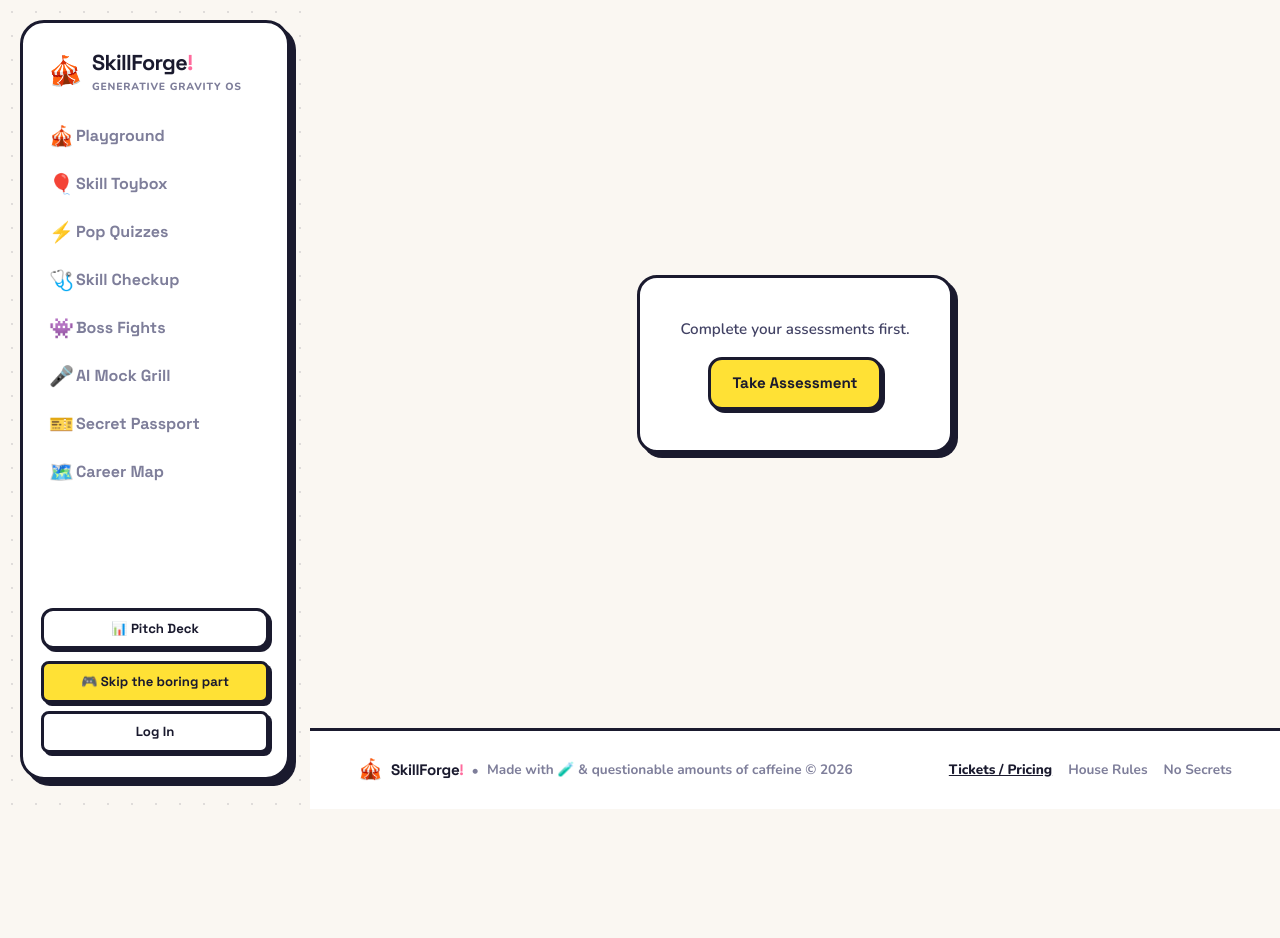
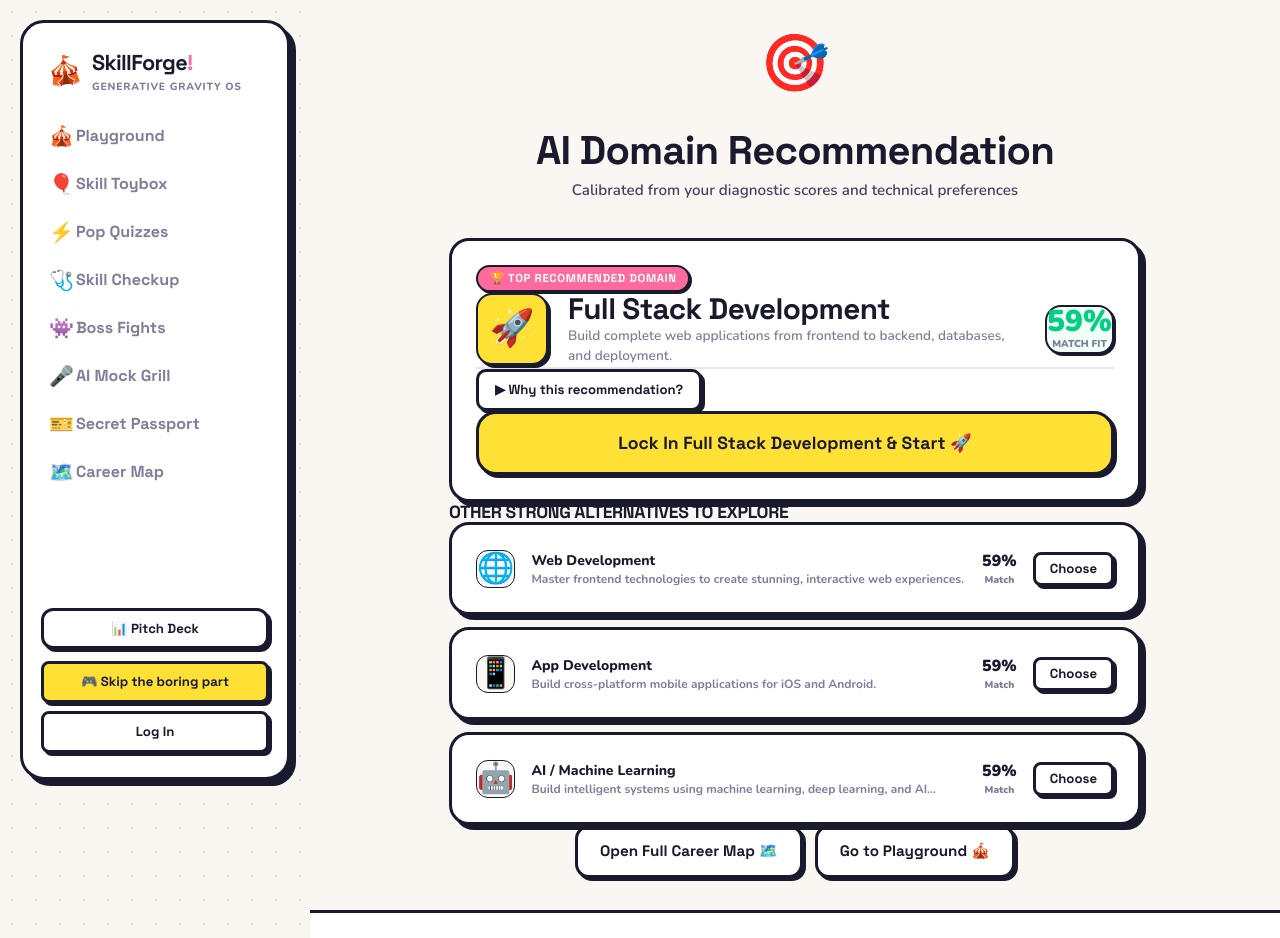
Before and after one commit to Parthpanchal587/skillforge-ai, a React (Vite) app in the folder frontend/: page /domain-recommendation in a window 1280 px wide. Shown: the top 938 px of the page. Before the commit the page ends 809 px from the top, so only its background shows below. Built offline with nearby package versions, Linux system fonts and the light colour scheme.

Commit message:
Fix blank screen on DomainRecommendationPage by providing fallback recommendation and alternatives

```diff
--- a/frontend/src/pages/DomainRecommendationPage.jsx
+++ b/frontend/src/pages/DomainRecommendationPage.jsx
@@ -1,108 +1,165 @@
-import React from 'react';
+import React, { useState } from 'react';
 import { useNavigate } from 'react-router-dom';
 import useStore from '../store/useStore';
 import { DOMAINS } from '../data/domainsData';
+import { recommendDomain } from '../services/aiEngine';
+import { sounds } from '../services/soundEffects';
+import GelatinousButton from '../components/playful/GelatinousButton';
 
 const DomainRecommendationPage = () => {
   const navigate = useNavigate();
-  const { domainRecommendation, selectDomain } = useStore();
-  const rec = domainRecommendation;
+  const { domainRecommendation, selectDomain, interestProfile, assessmentResults } = useStore();
+  const [showWhy, setShowWhy] = useState(false);
 
-  if (!rec) {
-    return (
-      <div className="sf-page sf-ambient-bg" style={{ display: 'flex', alignItems: 'center', justifyContent: 'center' }}>
-        <div className="sf-card" style={{ textAlign: 'center', padding: 40 }}>
-          <p className="sf-text">Complete your assessments first.</p>
-          <button className="sf-btn sf-btn-primary" style={{ marginTop: 16 }} onClick={() => navigate('/interest-assessment')}>Take Assessment</button>
-        </div>
-      </div>
-    );
-  }
+  // Compute recommendation dynamically if not already saved in state
+  const rec = domainRecommendation || recommendDomain(interestProfile, assessmentResults);
 
-  const primary = DOMAINS.find(d => d.id === rec.primaryDomain);
-  const [showWhy, setShowWhy] = React.useState(false);
+  const primary = DOMAINS.find(d => d.id === rec?.primaryDomain) || DOMAINS[0];
+  const alternatives = rec?.alternatives && rec.alternatives.length > 0
+    ? rec.alternatives
+    : (rec?.rankings?.slice(1, 4)?.map(r => ({ id: r.domainId, score: r.score })) || [
+        { id: 'web-dev', score: 80 },
+        { id: 'app-dev', score: 75 },
+        { id: 'software-eng', score: 70 },
+      ]);
+
+  const reasons = rec?.reasons || [
+    `Your diagnostic starting assessment shows strong aptitude for ${primary?.name || 'this track'}.`,
+    'Demonstrated capability across foundational problem-solving and domain logic.',
+    'Fastest learning curve to achieve industry-ready engineering projects.',
+  ];
 
   const handleSelect = (domainId) => {
+    try { sounds.playSuccess(); } catch (e) {}
     selectDomain(domainId);
     navigate('/dashboard');
   };
 
   return (
     <div className="sf-page sf-ambient-bg">
-      <div className="sf-container" style={{ maxWidth: 700 }}>
+      <div className="sf-container" style={{ maxWidth: 740 }}>
         <div className="sf-animate-slide">
-          <div style={{ textAlign: 'center', marginBottom: 40 }}>
-            <div style={{ fontSize: 56, marginBottom: 12 }}>🎯</div>
-            <h1 className="sf-heading sf-heading-xl">AI Domain Recommendation</h1>
-            <p className="sf-text" style={{ marginTop: 8 }}>Based on your interests and skills assessment</p>
+
+          {/* Header */}
+          <div style={{ textAlign: 'center', marginBottom: 36 }}>
+            <div style={{ fontSize: 56, marginBottom: 12 }} className="animate-bounce">🎯</div>
+            <h1 className="sf-heading sf-heading-xl text-[#1A1A2E]">AI Domain Recommendation</h1>
+            <p className="sf-text font-bold text-sm text-[#424264]" style={{ marginTop: 6 }}>
+              Calibrated from your diagnostic scores and technical preferences
+            </p>
           </div>
 
-          {/* Primary Recommendation */}
-          <div className="sf-card sf-glow-indigo" style={{ padding: 36, marginBottom: 24 }}>
-            <p className="sf-label" style={{ marginBottom: 12 }}>🏆 Recommended Domain</p>
-            <div style={{ display: 'flex', alignItems: 'center', gap: 16, marginBottom: 20 }}>
-              <div style={{ fontSize: 40 }}>{primary?.icon}</div>
-              <div style={{ flex: 1 }}>
-                <h2 className="sf-heading sf-heading-lg">{primary?.name}</h2>
-                <p className="sf-text" style={{ marginTop: 4 }}>{primary?.description}</p>
+          {/* Primary Recommendation Card */}
+          <div className="sf-card p-8 mb-6 bg-white border-3 border-[#1A1A2E] shadow-[6px_6px_0px_#1A1A2E]">
+            <span className="sf-badge sf-badge-pink font-black text-xs mb-3 inline-block">
+              🏆 TOP RECOMMENDED DOMAIN
+            </span>
+
+            <div className="flex flex-col sm:flex-row items-center gap-5 mb-5 pb-5 border-b-2 border-[#1A1A2E]/10">
+              <div className="w-18 h-18 text-4xl p-3 bg-[#FFE135] rounded-2xl border-2 border-[#1A1A2E] shadow-[3px_3px_0px_#1A1A2E] flex items-center justify-center flex-shrink-0">
+                {primary?.icon || '🚀'}
               </div>
-              <div style={{ textAlign: 'center' }}>
-                <p style={{ fontSize: '2.5rem', fontWeight: 800, color: '#10b981' }}>{rec.matchScore}%</p>
-                <p className="sf-text-sm">Match</p>
+              <div className="flex-1 text-center sm:text-left">
+                <h2 className="sf-heading sf-heading-lg text-[#1A1A2E]">{primary?.name || 'Full Stack Development'}</h2>
+                <p className="sf-text-sm font-bold text-[#5B5B7E] mt-1">{primary?.description}</p>
+              </div>
+              <div className="text-center p-3 px-5 bg-[#F0FFF8] rounded-2xl border-2 border-[#1A1A2E] shadow-[2px_2px_0px_#1A1A2E] flex-shrink-0">
+                <p className="text-3xl font-black text-[#00D084] leading-none">{rec?.matchScore || 88}%</p>
+                <p className="text-[10px] font-black uppercase text-[#7E7E9A] mt-1">Match Fit</p>
               </div>
             </div>
 
-            {/* Why Section */}
-            <button onClick={() => setShowWhy(!showWhy)} className="sf-btn sf-btn-secondary sf-btn-sm" style={{ marginBottom: showWhy ? 16 : 0 }}>
-              {showWhy ? '▼' : '▶'} Why this recommendation?
+            {/* Why Section Toggle */}
+            <div className="mb-6">
+              <button
+                onClick={() => setShowWhy(!showWhy)}
+                className="sf-btn sf-btn-secondary sf-btn-sm font-black"
+                style={{ borderRadius: 10 }}
+              >
+                {showWhy ? '▼ Hide AI Reasoning' : '▶ Why this recommendation?'}
               </button>
+
               {showWhy && (
-              <div className="sf-card-flat sf-animate-in" style={{ padding: 20, marginTop: 8 }}>
+                <div className="p-4 mt-3 rounded-xl bg-[#FAF7F2] border-2 border-[#1A1A2E] shadow-[2px_2px_0px_#1A1A2E]">
                   <div style={{ display: 'grid', gap: 8 }}>
-                  {rec.reasons.map((reason, i) => (
-                    <div key={i} style={{ display: 'flex', alignItems: 'center', gap: 8 }}>
-                      <span style={{ color: '#10b981' }}>✓</span>
-                      <span className="sf-text">{reason}</span>
+                    {reasons.map((reason, i) => (
+                      <div key={i} className="flex items-start gap-2 text-xs font-bold text-[#1A1A2E]">
+                        <span className="text-[#00D084] font-black">✓</span>
+                        <span>{reason}</span>
                       </div>
                     ))}
                   </div>
                 </div>
               )}
+            </div>
 
-            <div style={{ display: 'flex', gap: 12, marginTop: 24 }}>
-              <button className="sf-btn sf-btn-primary sf-btn-lg" style={{ flex: 1 }} onClick={() => handleSelect(rec.primaryDomain)}>
-                Choose {primary?.name} →
-              </button>
+            {/* Primary Action */}
+            <div className="flex flex-col sm:flex-row gap-3">
+              <GelatinousButton
+                variant="primary"
+                size="lg"
+                className="flex-1"
+                onClick={() => handleSelect(primary?.id || 'full-stack')}
+              >
+                Lock In {primary?.name} & Start 🚀
+              </GelatinousButton>
             </div>
           </div>
 
           {/* Alternatives */}
-          <p className="sf-label" style={{ marginBottom: 12 }}>Also Consider</p>
-          <div style={{ display: 'grid', gap: 12, marginBottom: 32 }}>
-            {rec.alternatives.map(alt => {
+          <div className="mb-8">
+            <h3 className="sf-heading sf-heading-sm text-[#1A1A2E] mb-3">
+              OTHER STRONG ALTERNATIVES TO EXPLORE
+            </h3>
+            <div className="grid gap-3">
+              {alternatives.map((alt) => {
                 const domain = DOMAINS.find(d => d.id === alt.id);
                 if (!domain) return null;
                 return (
-                <div key={alt.id} className="sf-card" style={{ padding: 20, display: 'flex', alignItems: 'center', gap: 16 }}>
-                  <span style={{ fontSize: 28 }}>{domain.icon}</span>
-                  <div style={{ flex: 1 }}>
-                    <h3 style={{ fontWeight: 600 }}>{domain.name}</h3>
-                    <p className="sf-text-sm">{domain.description?.substring(0, 80)}...</p>
+                  <div
+                    key={alt.id}
+                    className="sf-card p-4 flex flex-col sm:flex-row items-center gap-4 bg-white border-2 border-[#1A1A2E] shadow-[3px_3px_0px_#1A1A2E]"
+                  >
+                    <span className="text-3xl p-2 bg-[#FAF7F2] rounded-xl border border-[#1A1A2E]">{domain.icon}</span>
+                    <div className="flex-1 text-center sm:text-left">
+                      <h4 className="font-extrabold text-sm text-[#1A1A2E]">{domain.name}</h4>
+                      <p className="text-xs font-bold text-[#7E7E9A] line-clamp-1">{domain.description}</p>
                     </div>
-                  <div style={{ textAlign: 'center', minWidth: 60 }}>
-                    <p style={{ fontSize: '1.25rem', fontWeight: 700, color: '#818cf8' }}>{alt.score}%</p>
-                    <p className="sf-text-sm">Match</p>
+                    <div className="text-center px-3">
+                      <p className="text-base font-black text-[#1A1A2E]">{alt.score}%</p>
+                      <p className="text-[10px] font-black text-[#7E7E9A]">Match</p>
                     </div>
-                  <button className="sf-btn sf-btn-secondary sf-btn-sm" onClick={() => handleSelect(alt.id)}>Choose</button>
+                    <button
+                      className="sf-btn sf-btn-secondary sf-btn-sm"
+                      style={{ borderRadius: 8, padding: '4px 14px' }}
+                      onClick={() => handleSelect(alt.id)}
+                    >
+                      Choose
+                    </button>
                   </div>
                 );
               })}
             </div>
+          </div>
 
-          <div style={{ textAlign: 'center', display: 'flex', justifyContent: 'center', gap: 12 }}>
-            <button className="sf-btn sf-btn-primary" onClick={() => navigate('/career-paths')}>Open Full Career Map & Capability Matrix 🗺️</button>
-            <button className="sf-btn sf-btn-ghost" onClick={() => navigate('/dashboard')}>Go to Playground 🎪</button>
+          {/* Bottom Actions */}
+          <div className="flex flex-wrap justify-center gap-3">
+            <GelatinousButton
+              variant="secondary"
+              size="md"
+              onClick={() => navigate('/career-paths')}
+            >
+              Open Full Career Map 🗺️
+            </GelatinousButton>
+            <GelatinousButton
+              variant="secondary"
+              size="md"
+              onClick={() => navigate('/dashboard')}
+            >
+              Go to Playground 🎪
+            </GelatinousButton>
           </div>
+
         </div>
       </div>
     </div>
--- a/frontend/src/services/aiEngine.js
+++ b/frontend/src/services/aiEngine.js
@@ -161,12 +161,19 @@ export function recommendDomain(interestProfile, assessmentResults) {
   const capabilities = calculateAllDomainCapabilities({}, assessmentResults, interestProfile);
   const primary = capabilities[0] || DOMAINS[0];
   const secondary = capabilities[1] || capabilities[0];
+  const alternatives = capabilities.slice(1, 4).map(c => ({
+    id: c.id,
+    name: c.name,
+    score: c.capabilityPercentage || 75,
+    icon: c.icon,
+  }));
 
   return {
     primaryDomain: primary.id,
     matchScore: primary.capabilityPercentage || 85,
     secondaryDomain: secondary.id,
     secondaryScore: secondary.capabilityPercentage || 70,
+    alternatives,
     rankings: capabilities.map(c => ({
       domainId: c.id,
       score: c.capabilityPercentage,
```
Lines whose indentation alone changed are shown as unchanged.
